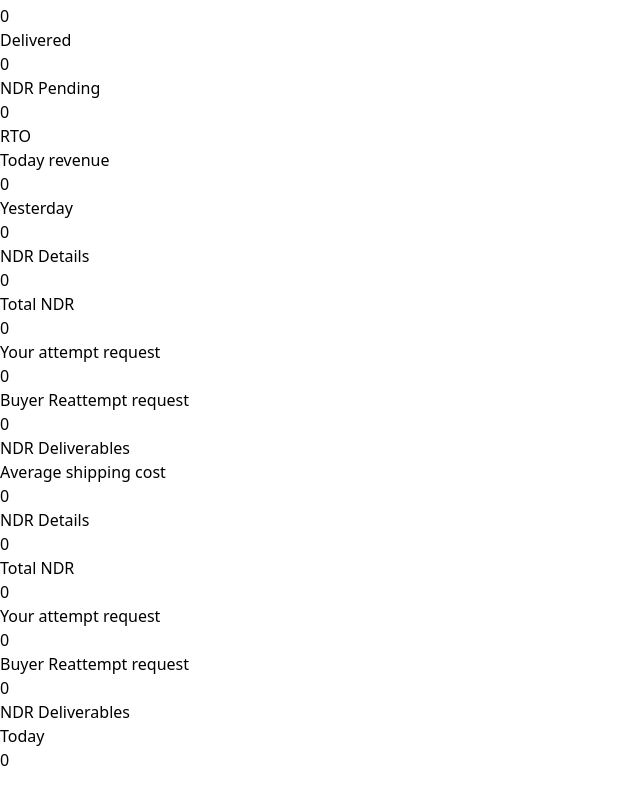
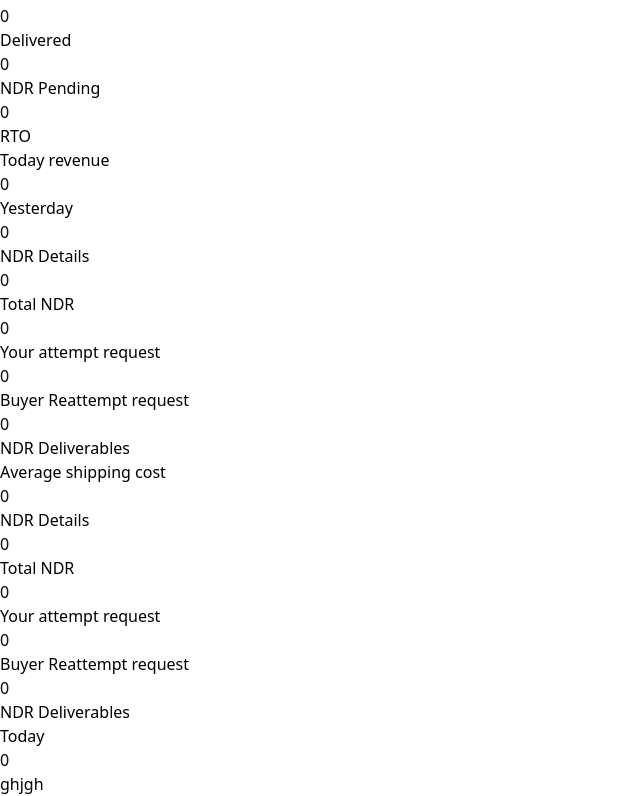
Before and after one commit to kathiravan2002/Shipping, a React (Vite) app: page /dashboard in a window 1280 px wide. Shown: the part 607-1403 px from the top of the page, without its empty margins (0-640 px from the left). Before the commit the page ends 1379 px from the top, so only its background shows below. Built offline with nearby package versions, Linux system fonts and the light colour scheme.

Commit message:
Dashboard changes

```diff
--- a/src/shared/components/Dashboard.jsx
+++ b/src/shared/components/Dashboard.jsx
@@ -149,7 +149,7 @@ function Dashboard() {
                 </div>
                 <div className="bg-purple-100 rounded-lg p-4 shadow-md">
                     <h3 className="text-gray-600 font-semibold mb-4 mr-96"></h3>
-
+                    ghjgh
                 </div>
             </div>
         </div>
```
